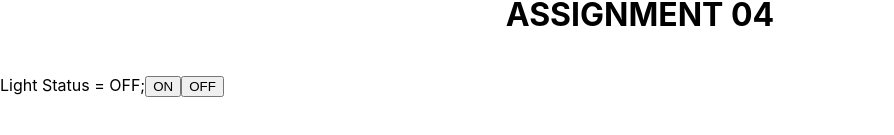
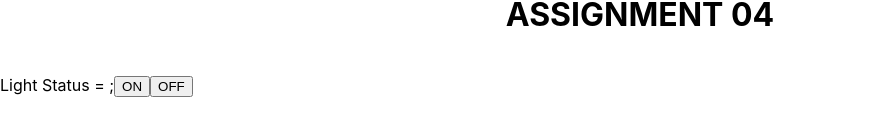
Before and after one commit to Mudassir-Munir-tes/reactappwithstates, a React (Create React App) app: page / in a window 1280 px wide. Shown: the part 411-546 px from the top of the page, without its empty margins (0-894 px from the left). Built offline with nearby package versions, Linux system fonts and the light colour scheme.

Commit message:
Update body.js

```diff
--- a/src/body.js
+++ b/src/body.js
@@ -8,16 +8,16 @@ import './App.css';
 
 function Body() {
 
-    let [light,setLight]= useState('OFF');
+    let [light,setLight]= useState(true);
     return (
-      <div className={'App${light=="OFF"? "OFFlight" : "ONlight"}'}>
+      <div className={'App${light? "OFFlight" : "ONlight"}'}>
 
 
 
          Light Status = {light};
 
-         <button onClick={() => setLight('ON')}>ON</button>
-         <button onClick={()=> setLight('OFF')}>OFF</button>
+         <button onClick={() => setLight(true)}>ON</button>
+         <button onClick={()=> setLight(false)}>OFF</button>
 
 
       </div>
```
